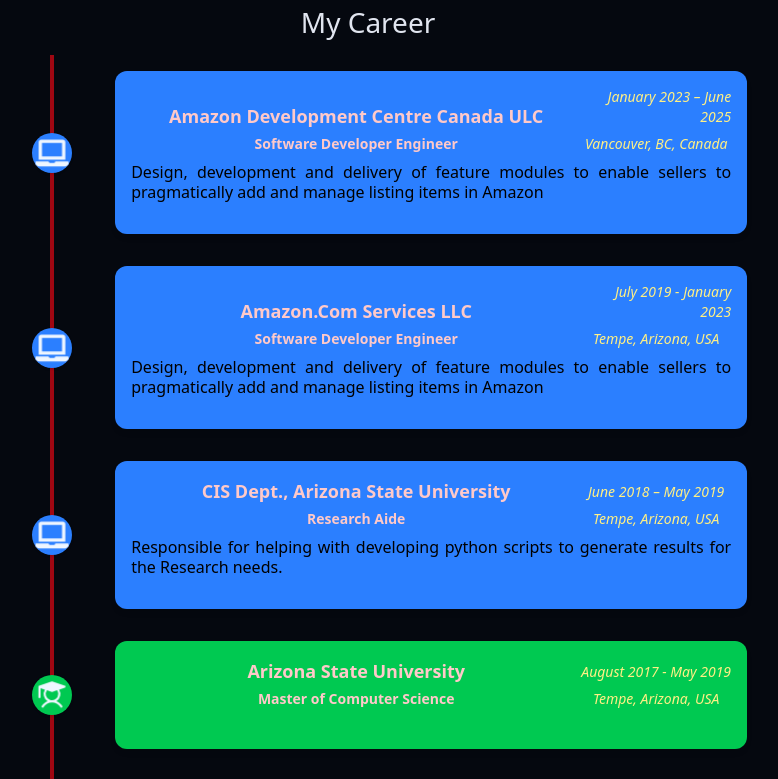
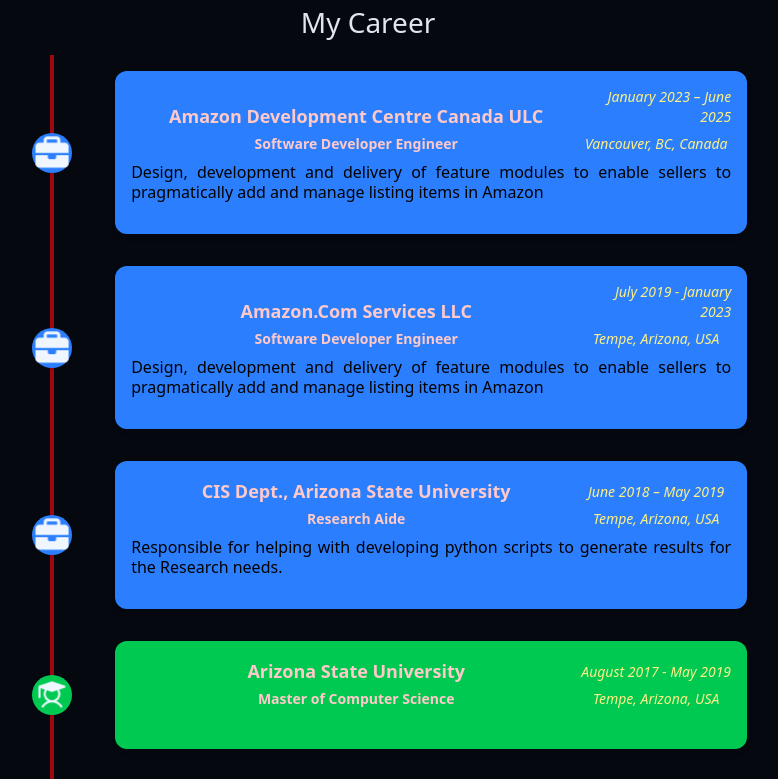
Before and after one commit to denimdatta/denimdatta.github.io, a React (Vite) app: page / in a window 1280 px wide. Shown: the part 1180-1959 px from the top of the page, without its empty margins (272-1050 px from the left). Built offline with nearby package versions, Linux system fonts and the light colour scheme.

Commit message:
Update Work Symbol on Timeline

```diff
--- a/src/components/Timeline.tsx
+++ b/src/components/Timeline.tsx
@@ -1,6 +1,5 @@
 import type {JSX} from "react";
-import {FaLaptop} from "react-icons/fa";
-import {FaMagnifyingGlass} from "react-icons/fa6";
+import {FaBriefcase, FaMagnifyingGlass} from "react-icons/fa6";
 import {PiStudentFill} from "react-icons/pi";
 import {CN} from "../lib/Utils";
 
@@ -26,7 +25,7 @@
         const symCN = "w-9 h-10 m-auto p-1 block animate-beat-subtle";
 
         if (this.type === "work") {
-            this.symbol = <FaLaptop className={symCN}/>;
+            this.symbol = <FaBriefcase className={symCN}/>;
         } else if (this.type === "study") {
             this.symbol = <PiStudentFill className={symCN}/>;
         } else {
```
